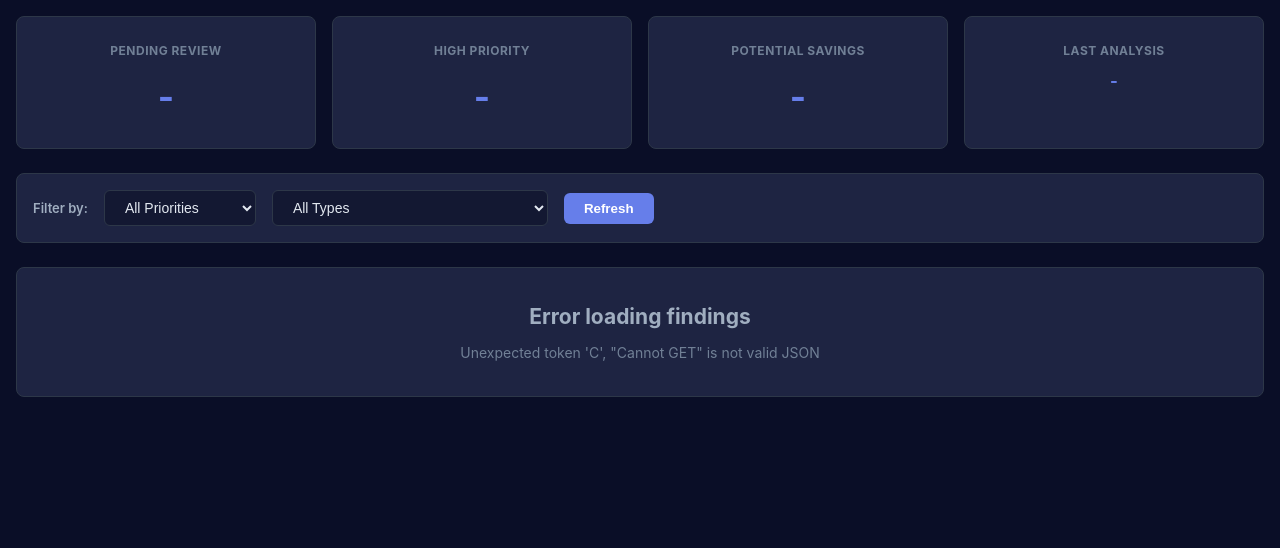
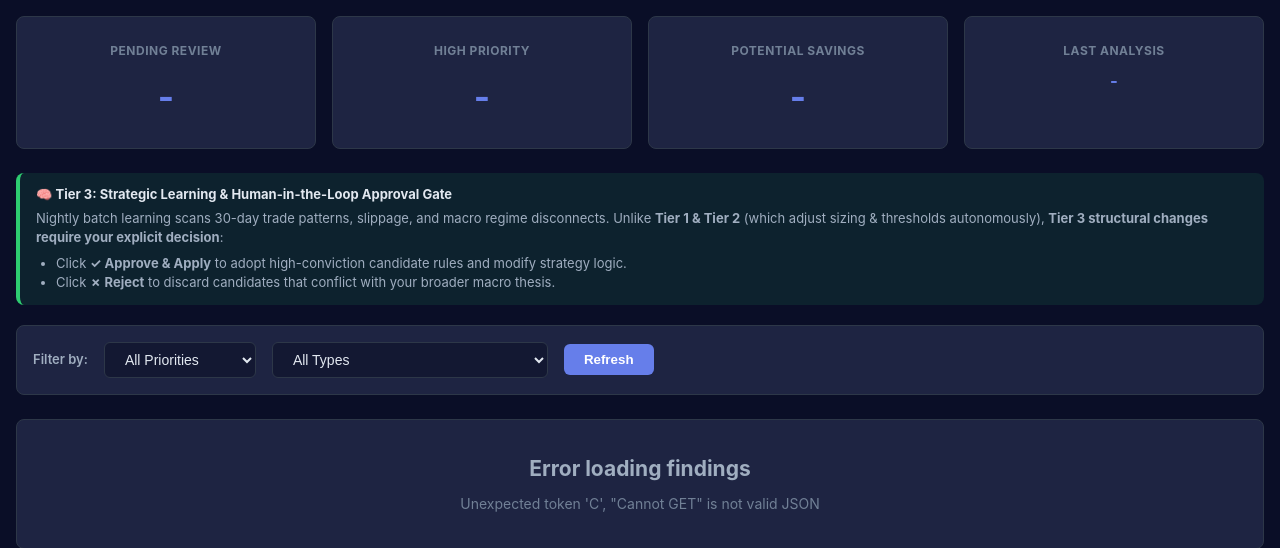
Before and after one commit to PowerStreamCoder/tradingbot-dashboard, a Python web app: template templates/learning_review.html in a window 1280 px wide. Shown: the part 194-742 px from the top of the page. Run offline with Jinja, Linux system fonts and the light colour scheme; the template is opened without the code that fills it, so the values that code supplies are empty.

Commit message:
feat(dashboard): add 3-tier governance and human-in-the-loop learning guidance banners (#11)
* ci: enable pip caching and parallel test execution using pytest-xdist

* feat(dashboard): add 3-tier governance and human-in-the-loop learning guidance banners

---------

Co-authored-by: Sudhir Makam <sudhirmakam@gmail.com>

```diff
--- a/templates/learning_review.html
+++ b/templates/learning_review.html
@@ -65,6 +65,20 @@
             </div>
         </div>
 
+        <!-- Tier 3 Human-in-the-Loop Guidance Banner -->
+        <div class="learning-hint-banner" style="background: rgba(46, 204, 113, 0.1); border-left: 4px solid #2ecc71; border-radius: var(--border-radius); padding: 12px 16px; font-size: 13px; color: var(--text-secondary); margin-bottom: 20px; line-height: 1.5;">
+            <div style="font-weight: 600; color: var(--text-primary); margin-bottom: 4px;">
+                🧠 <strong>Tier 3: Strategic Learning &amp; Human-in-the-Loop Approval Gate</strong>
+            </div>
+            <div>
+                Nightly batch learning scans 30-day trade patterns, slippage, and macro regime disconnects. Unlike <strong>Tier 1 &amp; Tier 2</strong> (which adjust sizing &amp; thresholds autonomously), <strong>Tier 3 structural changes require your explicit decision</strong>:
+            </div>
+            <ul style="margin: 6px 0 0 0; padding-left: 20px;">
+                <li>Click <strong>✓ Approve &amp; Apply</strong> to adopt high-conviction candidate rules and modify strategy logic.</li>
+                <li>Click <strong>✗ Reject</strong> to discard candidates that conflict with your broader macro thesis.</li>
+            </ul>
+        </div>
+
         <!-- Filters -->
         <div class="filters-section">
             <label>Filter by:</label>
```
Also changed, not shown: templates/governance_review.html (+8 -1 lines), README.md.
